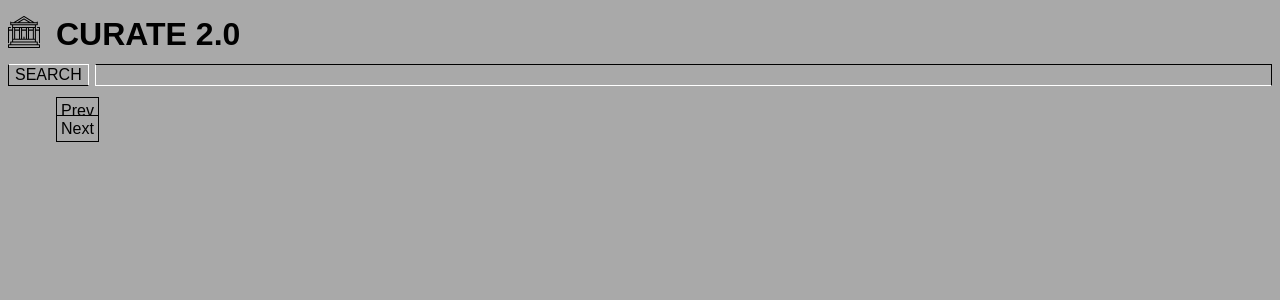
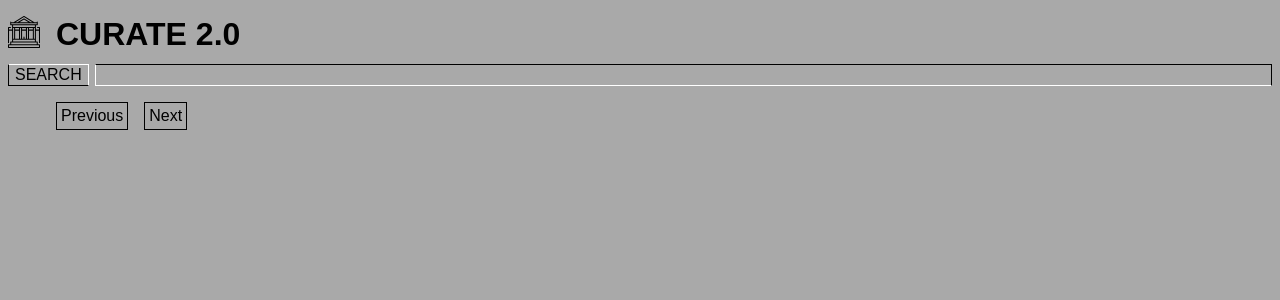
Before and after one commit to amodttech/curate-two, a React (Vite) app in the folder client/: page / in a window 1280 px wide. Shown: the top 300 px of the page. Built offline with nearby package versions, Linux system fonts and the light colour scheme.

Commit message:
reinstating custum pagination.  this is the base working example

```diff
--- a/client/src/App.jsx
+++ b/client/src/App.jsx
@@ -1,5 +1,4 @@
 import { useState } from "react";
-import ReactPaginate from 'react-paginate'
 import ResultDisplay from "./components/ResultDisplay";
 import SearchBar from "./components/SearchBar";
 import ScrollButton from "./components/ScrollButton";
@@ -105,24 +104,13 @@ function App() {
         numberOfResults={numberOfResults}
         searchStatus={searchStatus}
       />
-      {/* <Pagination
+      <Pagination
         objectsPerPage={objectsPerPage}
         numberOfResults={numberOfResults}
         previousPage={previousPage}
         nextPage={nextPage}
         paginate={paginate}
-      /> */}
-      <ReactPaginate
-                  onPageChange={paginate}
-                  pageCount={Math.ceil(displayObjects.length / objectsPerPage)}
-                  previousLabel={'Prev'}
-                  nextLabel={'Next'}
-                  containerClassName={'pagination'}
-                  pageLinkClassName={'page-number'}
-                  previousLinkClassName={'page-number'}
-                  nextLinkClassName={'page-number'}
-                  activeLinkClassName={'active'}
-               />
+      />
       <ResultDisplay foundObjects={currentDisplayObjects} />
       <ScrollButton />
     </div>
--- a/client/src/index.css
+++ b/client/src/index.css
@@ -164,9 +164,13 @@ h6 {
   padding: 0.2rem;
   max-width: 20vw;
 }
+.pagination-container {
+}
 .pagination {
   list-style: none;
-
+  max-width: fit-content;
+  display: flex;
+  margin: auto 0;
 }
 
 .page-number {
@@ -174,4 +178,5 @@ h6 {
   margin: 0.5rem;
   padding: 0.25rem;
   border: solid 1px black;
+  flex-direction: row;
 }
```
